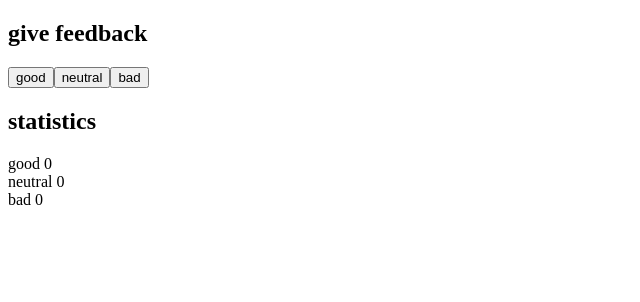
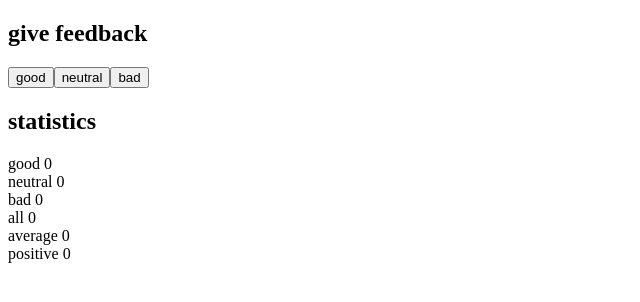
Before and after one commit to Solnoleg/fullstack-open-course, a React (Vite) app in the folder part_1/unicafe/: page / in a window 1280 px wide. Shown: the top 302 px of the page, without its empty margins (0-640 px from the left). Built offline with nearby package versions, Linux system fonts and the light colour scheme.

Commit message:
1.7 complete

```diff
--- a/part_1/unicafe/src/App.jsx
+++ b/part_1/unicafe/src/App.jsx
@@ -5,6 +5,40 @@ const Button = ({onClick, text}) => <button onClick={onClick}>{text}</button>
 const Feedback = ({text, count}) => {
     return (
         <div>{text} {count}</div>
+    )
+}
+
+const Average = ({good, neutral, bad}) => {
+    const score = {
+        good: 1,
+        neutral: 0,
+        bad: -1
+    }
+
+    const sum = good + neutral + bad
+    let average = 0
+    if (sum !== 0) {
+        average = (score.good * good + score.neutral * neutral + score.bad * bad) / sum
+    }
+
+    return (
+        <div>
+            average {average}
+        </div>
+    )
+}
+
+const Positive = ({good, neutral, bad}) => {
+    const sum = good + neutral + bad
+    let positive = 0
+    if (sum !== 0) {
+        positive = good / sum
+    }
+
+    return (
+        <div>
+            positive {positive}
+        </div>
     )
 }
 
@@ -28,9 +62,14 @@ const App = () => {
                 }} text="bad"/>
             </div>
             <h2>statistics</h2>
-            <Feedback text="good" count={good} />
-            <Feedback text="neutral" count={neutral} />
-            <Feedback text="bad" count={bad} />
+            <Feedback text="good" count={good}/>
+            <Feedback text="neutral" count={neutral}/>
+            <Feedback text="bad" count={bad}/>
+            <div>
+                all {good + neutral + bad}
+            </div>
+            <Average good={good} neutral={neutral} bad={bad}/>
+            <Positive good={good} neutral={neutral} bad={bad}/>
         </div>
     )
 }
```
